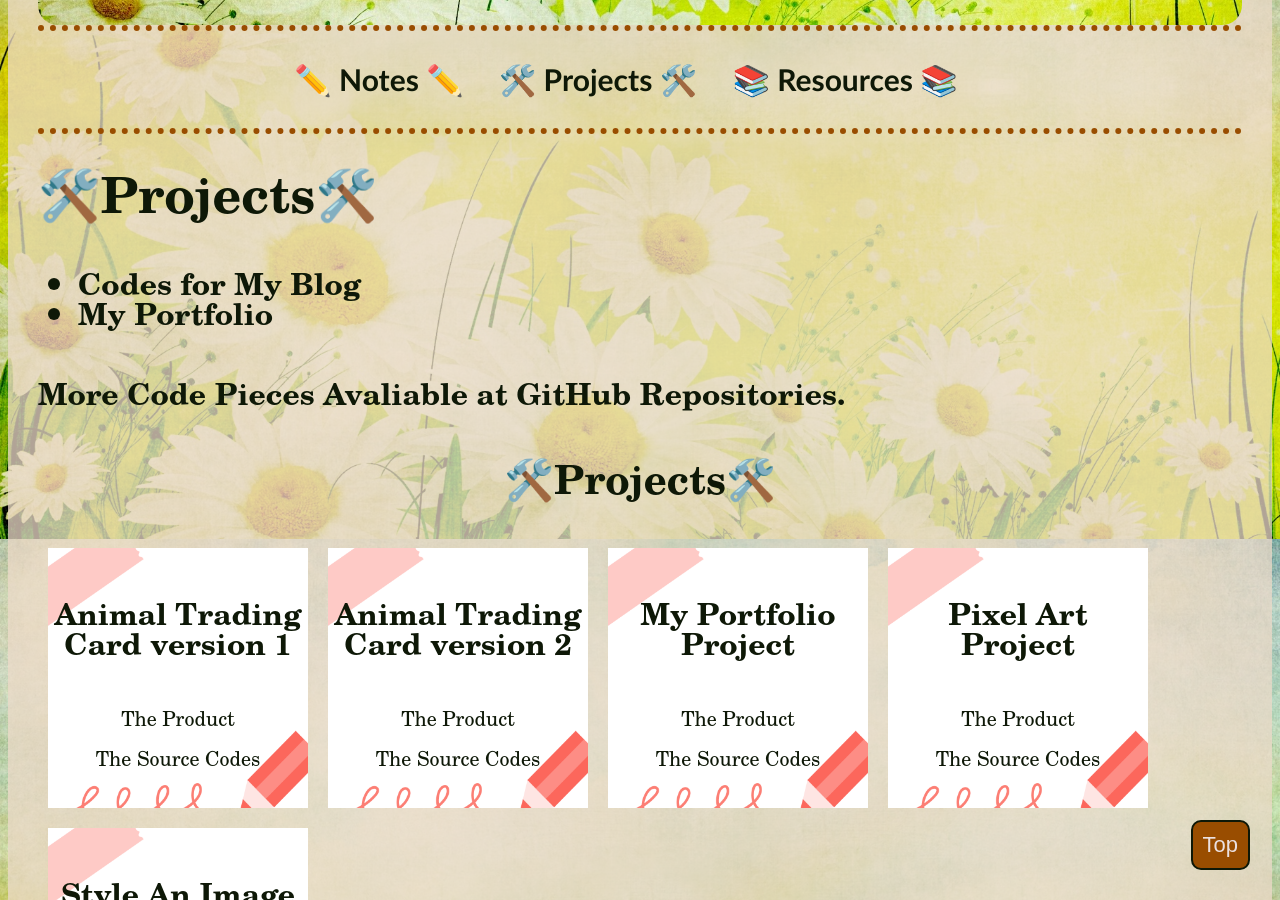
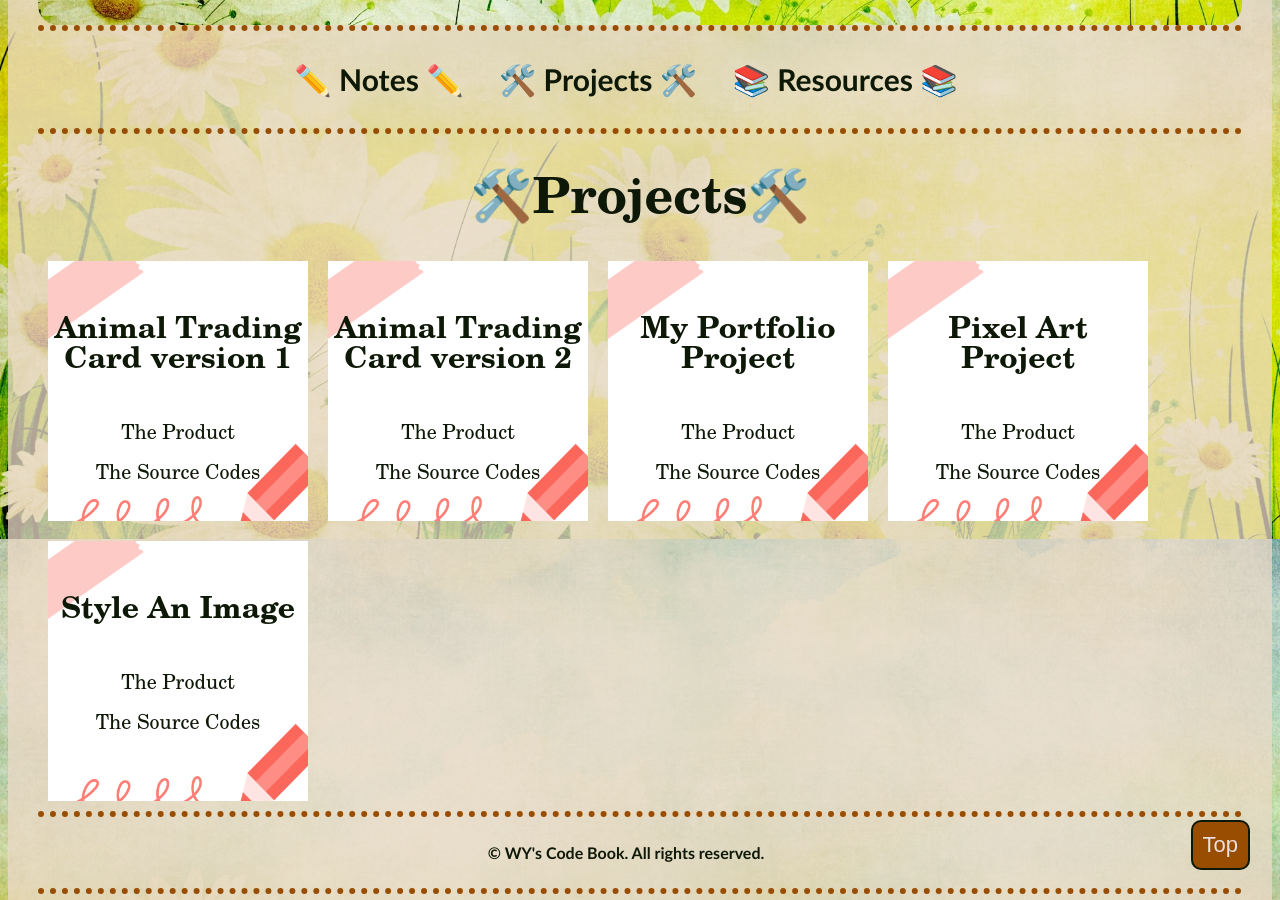
Before and after one commit to WYCodeBook/WYCodeBook.github.io, a Jekyll site: the page built from project/index.html, in a window 1280 px wide and 900 px high, scrolled down 361 px. Built offline with Jekyll 4.4.1, drawn with Linux system fonts in a browser that asks for light colours; some web fonts are replaced.

Commit message:
updated project page

```diff
--- a/project/index.html
+++ b/project/index.html
@@ -3,27 +3,7 @@ layout: default
 title: Projects
 ---
 
-<h1>🛠️{{ page.title }}🛠️</h1>
-
-<ul><h5>
-
-  <li>
-    <a href="https://github.com/WYCodeBook/wycodebook.github.io"> Codes for My Blog
-    </a>
-  </li>
-
-  <li>
-    <a href="https://github.com/WYCodeBook/WY_Portfolio"> My Portfolio </a>
-  </li>
-
-</h5></ul>
-
-<h5> More Code Pieces Avaliable at <a href="https://github.com/WYCodeBook"> GitHub Repositories</a>. </h5>
-
-
-
-
-<h3 align="center">🛠️{{ page.title }}🛠️</h3>
+<h1 align="center">🛠️{{ page.title }}🛠️</h1>
 
 <div class="banner">
   {% for project in site.project | sort: "title" %}
```
